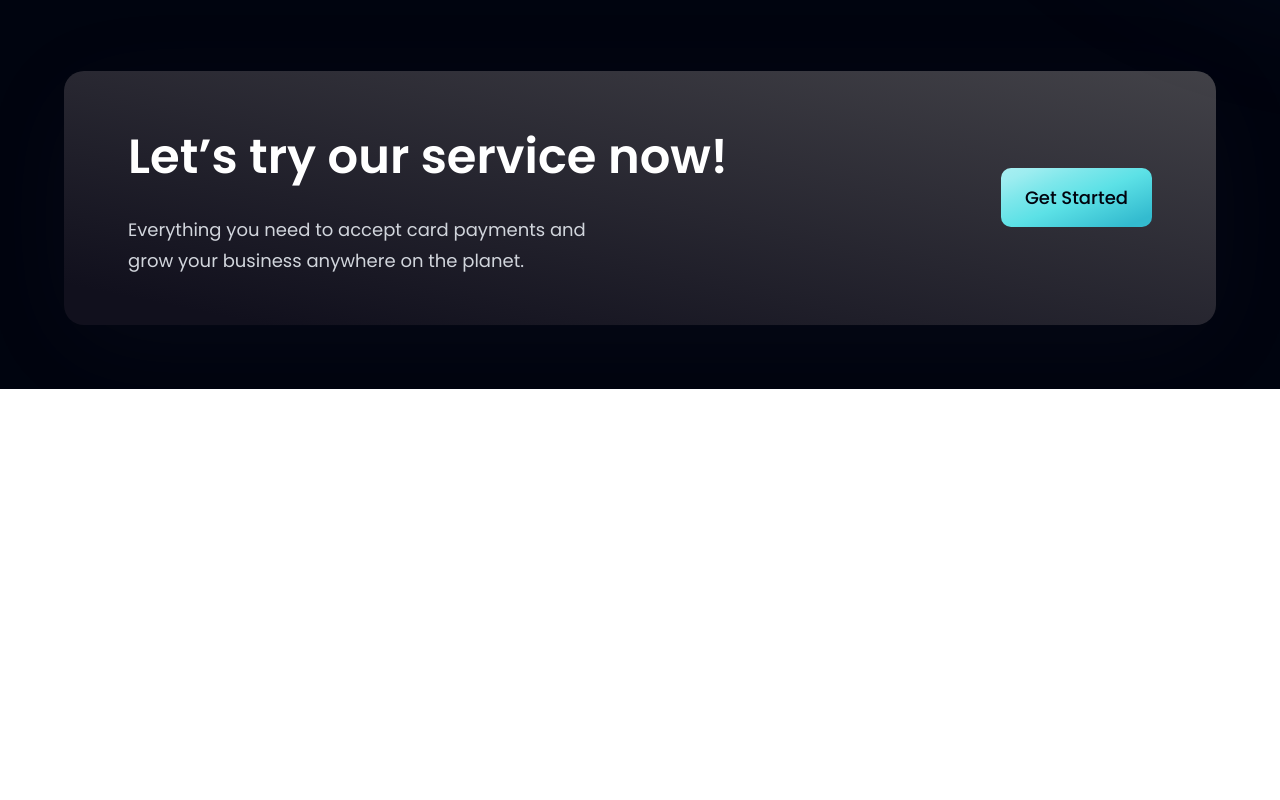
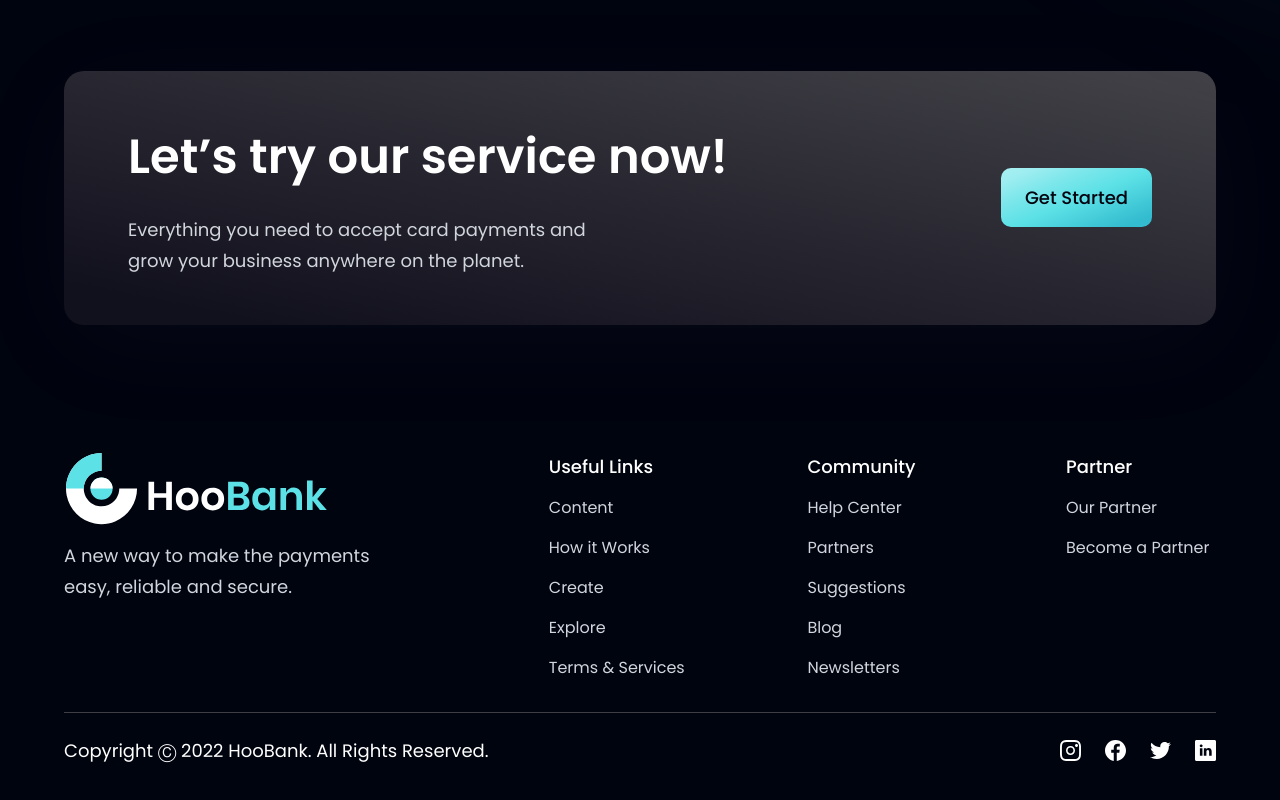
Before and after one commit to SamamaKarim092/Modern-Bank-App, a React (Vite) app: page / in a window 1280 px wide. Shown: the part 4002-4802 px from the top of the page. Before the commit the page ends 4391 px from the top, so only its background shows below. Built offline with nearby package versions, Linux system fonts and the light colour scheme.

Commit message:
Created the footer section

```diff
--- a/src/components/Footer.jsx
+++ b/src/components/Footer.jsx
@@ -1,11 +1,64 @@
-import React from 'react'
+import styles from "../style";
+import { logo } from "../assets";
+import { footerLinks, socialMedia } from "../constants";
 
-const Footer = () => {
-  return (
-    <div>
+const Footer = () => (
+  <section className={`${styles.flexCenter} ${styles.paddingY} flex-col`}>
+    <div className={`${styles.flexStart} md:flex-row flex-col mb-8 w-full`}>
+      <div className="flex-[1] flex flex-col justify-start mr-10">
+        <img
+          src={logo}
+          alt="hoobank"
+          className="w-[266px] h-[72.14px] object-contain"
+        />
+        <p className={`${styles.paragraph} mt-4 max-w-[312px] text-gray-300`}>
+          A new way to make the payments easy, reliable and secure.
+        </p>
+      </div>
 
+      <div className="flex-[1.5] w-full flex flex-row justify-between flex-wrap md:mt-0 mt-10 text-gray-300">
+        {footerLinks.map((footerlink) => (
+          <div key={footerlink.title} className={`flex flex-col ss:my-0 my-4 min-w-[150px]`}>
+            <h4 className="font-poppins font-medium text-[18px] leading-[27px] text-white">
+              {footerlink.title}
+            </h4>
+            <ul className="list-none mt-4">
+              {footerlink.links.map((link, index) => (
+                <li
+                  key={link.name}
+                  className={`font-poppins font-normal text-[16px] leading-[24px] text-dimWhite hover:text-secondary cursor-pointer ${
+                    index !== footerlink.links.length - 1 ? "mb-4" : "mb-0"
+                  }`}
+                >
+                  {link.name}
+                </li>
+              ))}
+            </ul>
+          </div>
+        ))}
+      </div>
     </div>
-  )
-}
 
-export default Footer
+    <div className="w-full flex justify-between items-center md:flex-row flex-col pt-6 border-t-[1px] border-t-[#3F3E45]">
+      <p className="font-poppins font-normal text-center text-[18px] leading-[27px] text-white">
+        Copyright Ⓒ 2022 HooBank. All Rights Reserved.
+      </p>
+
+      <div className="flex flex-row md:mt-0 mt-6">
+        {socialMedia.map((social, index) => (
+          <img
+            key={social.id}
+            src={social.icon}
+            alt={social.id}
+            className={`w-[21px] h-[21px] object-contain cursor-pointer ${
+              index !== socialMedia.length - 1 ? "mr-6" : "mr-0"
+            }`}
+            onClick={() => window.open(social.link)}
+          />
+        ))}
+      </div>
+    </div>
+  </section>
+);
+
+export default Footer;
```
